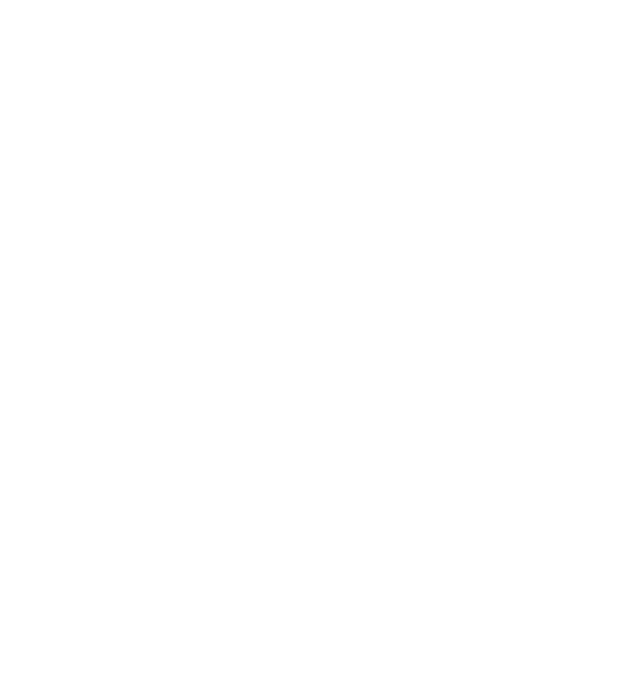
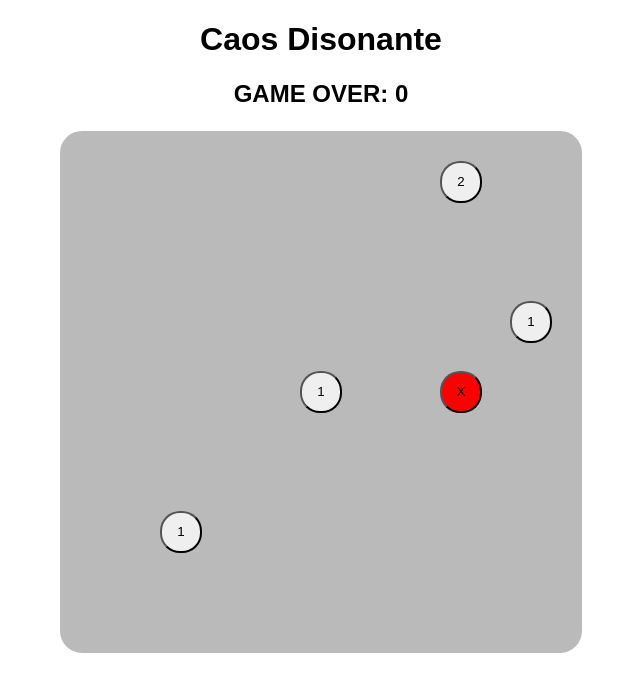
Before and after one commit to videogames-backlog-marcelo/dissonant-chaos, a plain HTML site: page index.html in a window 1280 px wide. Shown: the whole page, without its empty margins (319-959 px from the left). Drawn offline with Linux system fonts and the light colour scheme.

Commit message:
feat(game): implemented a functional demo

```diff
--- a/index.html
+++ b/index.html
@@ -3,9 +3,13 @@
 <head>
     <meta charset="UTF-8">
     <meta name="viewport" content="width=device-width, initial-scale=1.0">
-    <title>Caos Disonante</title>
+    <title>Dissonant Chaos</title>
+    <link rel="stylesheet" href="styles.css">
+    <script src="script.js" defer></script>
 </head>
 <body>
-
+    <h1>Caos Disonante</h1>
+    <h2 id="score">0</h2>
+    <div id="board"></div>
 </body>
 </html>
--- a/script.js
+++ b/script.js
@@ -0,0 +1,99 @@
+let newNormalNote;
+let newWrongNote;
+let score = 0;
+let gameOver = false;
+
+window.onload = function() {
+    setGame();
+}
+
+function setGame(){
+    //Board (7*7)
+    for (i=0; i<49;i++){
+        let tile = document.createElement("div");
+        tile.id = i.toString();
+        document.getElementById("board").appendChild(tile);
+    }
+    setInterval(setNote, 1000);
+    setInterval(setWrongNote, 2000);
+}
+
+function getRandomTile() {
+    let num = Math.floor(Math.random() * 49);
+    return num.toString();
+}
+
+function setWrongNote(){
+    if(gameOver){
+        return;
+    }
+
+    if(newWrongNote){
+        newWrongNote.innerHTML = "";
+    }
+
+    let note = document.createElement("button");
+    note.addEventListener("click", function () {
+        selectTile("wrong");
+      });
+    note.className = "wrong";
+    note.innerText = "X";
+
+    let num = getRandomTile();
+    newWrongNote = document.getElementById(num);
+    newWrongNote.appendChild(note);
+}
+
+function setNote(){
+    if(gameOver){
+        return;
+    }
+
+    let clicked = false;
+
+    let note = document.createElement("button");
+    note.addEventListener("click", function () {
+        selectTile("normal");
+        note.parentElement.removeChild(note);
+        clicked = true;
+      });
+    let num = getRandomTile();
+    newNormalNote = document.getElementById(num);
+
+    let timeRemaining = 3;
+
+    note.innerText = timeRemaining;
+    newNormalNote.appendChild(note);
+
+    let countdown = setInterval(() => {
+        if(clicked) return;
+        timeRemaining--;
+        if (timeRemaining > 0) {
+            note.innerText = timeRemaining;
+        } else {
+            clearInterval(countdown);
+            gameOver = true;
+            document.getElementById("score").innerText = "GAME OVER: " + score.toString();
+        }
+    }, 1000);
+}
+
+function selectTile(type) {
+    if(gameOver){
+        return;
+    }
+    switch(type){
+        case "normal":
+            score += 10;
+            document.getElementById("score").innerText = score.toString();
+            break;
+        case "wrong":
+            gameOver = true;
+            document.getElementById("score").innerText = "GAME OVER: " + score.toString();
+            break;
+        default:
+            gameOver = true;
+            document.getElementById("score").innerText = "An error occurred";
+            break;
+    }
+}
--- a/styles.css
+++ b/styles.css
@@ -0,0 +1,43 @@
+body {
+    font-family: Arial, Helvetica, sans-serif;
+    text-align: center;
+    background-size: cover;
+}
+
+#board {
+    width: 490px;
+    height: 490px;
+    background-color: rgb(186, 186, 186);
+
+    margin: 0 auto;
+    display: flex;
+    flex-wrap: wrap;
+
+    background-size: cover;
+    border: 3px solid white;
+    border-radius: 25px;
+
+    padding: 1rem;
+}
+
+
+#board>div {
+    width: 70px;
+    height: 70px;
+    background-size: cover;
+    display: flex;
+    align-items: center;
+    justify-content: center;
+}
+
+#board>div>button{
+    width: 60%;
+    height: 60%;
+    border-radius: 20px;
+    padding: 0;
+    margin: 0;
+}
+
+.wrong{
+    background-color: red;
+}
```
